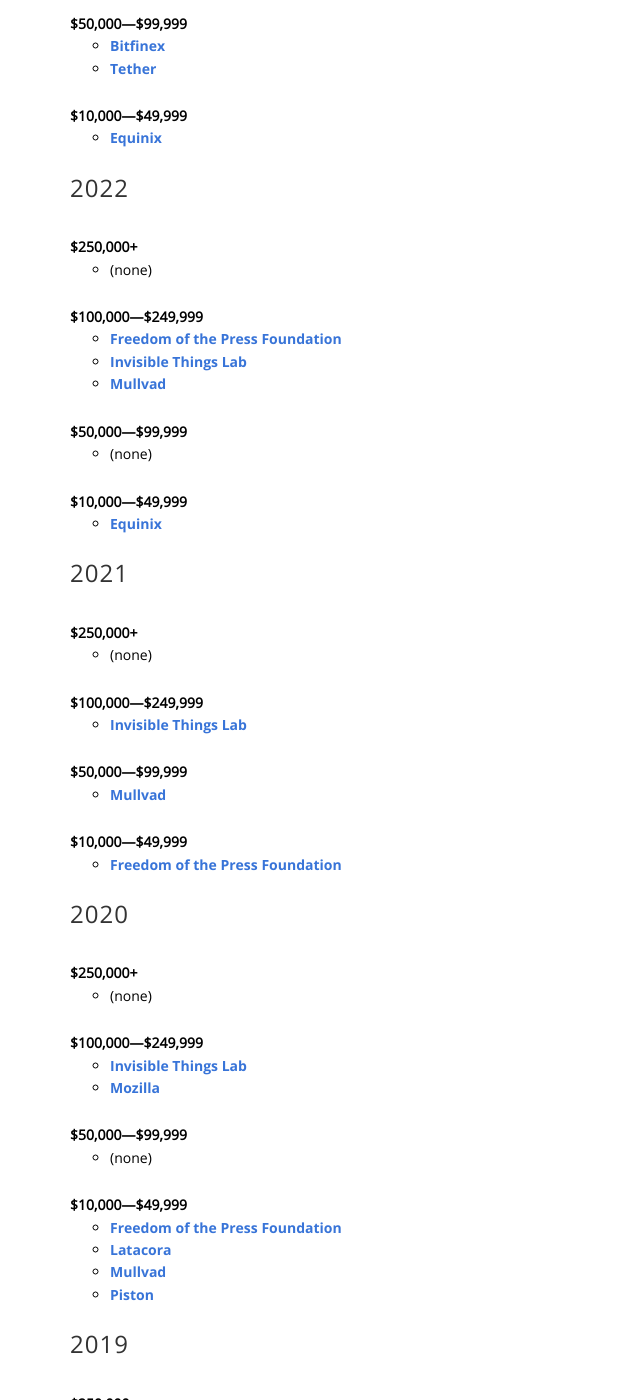
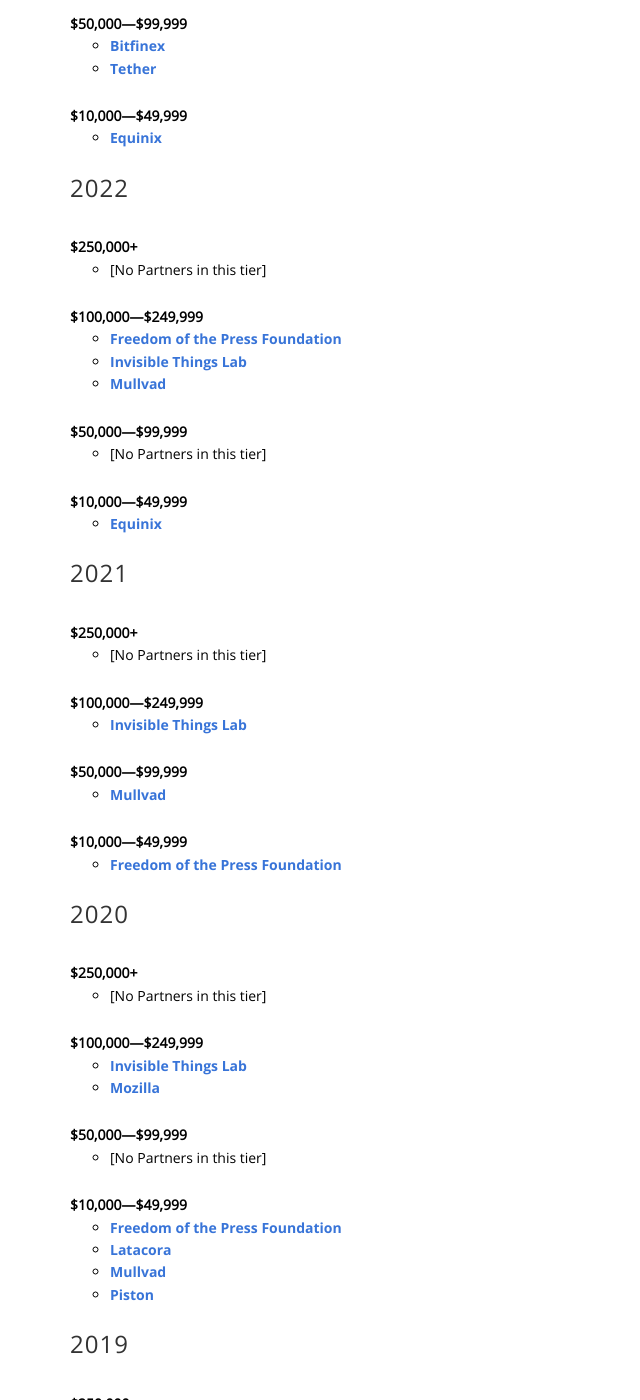
Before and after one commit to QubesOS/qubesos.github.io, a Jekyll site: the page built from pages/partners.html, in a window 1280 px wide and 1400 px high, scrolled down 650 px. Shown: the whole window, without its empty margins (0-640 px from the left). Built offline with Jekyll 4.4.1, drawn with Linux system fonts in a browser that asks for light colours; some web fonts are replaced; some of the changed text lies outside the part shown.

Commit message:
Clarify text when there are no Partners in a tier
https://forum.qubes-os.org/t/20493/5

```diff
--- a/pages/partners.html
+++ b/pages/partners.html
@@ -19,7 +19,7 @@ redirect_from:
 <ul class="list-unstyled">
   <li><strong>$250,000+</strong>
     <ul>
-      <li>(none)</li>
+      <li>[No Partners in this tier]</li>
     </ul>
   </li>
   <li><strong>$100,000&mdash;$249,999</strong>
@@ -46,7 +46,7 @@ redirect_from:
 <ul class="list-unstyled">
   <li><strong>$250,000+</strong>
     <ul>
-      <li>(none)</li>
+      <li>[No Partners in this tier]</li>
     </ul>
   </li>
   <li><strong>$100,000&mdash;$249,999</strong>
@@ -58,7 +58,7 @@ redirect_from:
   </li>
   <li><strong>$50,000&mdash;$99,999</strong>
     <ul>
-      <li>(none)</li>
+      <li>[No Partners in this tier]</li>
     </ul>
   </li>
   <li><strong>$10,000&mdash;$49,999</strong>
@@ -72,7 +72,7 @@ redirect_from:
 <ul class="list-unstyled">
   <li><strong>$250,000+</strong>
     <ul>
-      <li>(none)</li>
+      <li>[No Partners in this tier]</li>
     </ul>
   </li>
   <li><strong>$100,000&mdash;$249,999</strong>
@@ -96,7 +96,7 @@ redirect_from:
 <ul class="list-unstyled">
   <li><strong>$250,000+</strong>
     <ul>
-      <li>(none)</li>
+      <li>[No Partners in this tier]</li>
     </ul>
   </li>
   <li><strong>$100,000&mdash;$249,999</strong>
@@ -107,7 +107,7 @@ redirect_from:
   </li>
   <li><strong>$50,000&mdash;$99,999</strong>
     <ul>
-      <li>(none)</li>
+      <li>[No Partners in this tier]</li>
     </ul>
   </li>
   <li><strong>$10,000&mdash;$49,999</strong>
@@ -124,7 +124,7 @@ redirect_from:
 <ul class="list-unstyled">
   <li><strong>$250,000+</strong>
     <ul>
-      <li>(none)</li>
+      <li>[No Partners in this tier]</li>
     </ul>
   </li>
   <li><strong>$100,000&mdash;$249,999</strong>
@@ -153,12 +153,12 @@ redirect_from:
   </li>
   <li><strong>$100,000&mdash;$249,999</strong>
     <ul>
-      <li>(none)</li>
+      <li>[No Partners in this tier]</li>
     </ul>
   </li>
   <li><strong>$50,000&mdash;$99,999</strong>
     <ul>
-      <li>(none)</li>
+      <li>[No Partners in this tier]</li>
     </ul>
   </li>
   <li><strong>$10,000&mdash;$49,999</strong>
@@ -179,7 +179,7 @@ redirect_from:
   </li>
   <li><strong>$100,000&mdash;$249,999</strong>
     <ul>
-      <li>(none)</li>
+      <li>[No Partners in this tier]</li>
     </ul>
   </li>
   <li><strong>$50,000&mdash;$99,999</strong>
@@ -205,12 +205,12 @@ redirect_from:
   </li>
   <li><strong>$100,000&mdash;$249,999</strong>
     <ul>
-      <li>(none)</li>
+      <li>[No Partners in this tier]</li>
     </ul>
   </li>
   <li><strong>$50,000&mdash;$99,999</strong>
     <ul>
-      <li>(none)</li>
+      <li>[No Partners in this tier]</li>
     </ul>
   </li>
   <li><strong>$10,000&mdash;$49,999</strong>
@@ -225,7 +225,7 @@ redirect_from:
 <ul class="list-unstyled">
   <li><strong>$250,000+</strong>
     <ul>
-      <li>(none)</li>
+      <li>[No Partners in this tier]</li>
     </ul>
   </li>
   <li><strong>$100,000&mdash;$249,999</strong>
@@ -235,7 +235,7 @@ redirect_from:
   </li>
   <li><strong>$50,000&mdash;$99,999</strong>
     <ul>
-      <li>(none)</li>
+      <li>[No Partners in this tier]</li>
     </ul>
   </li>
   <li><strong>$10,000&mdash;$49,999</strong>
```
